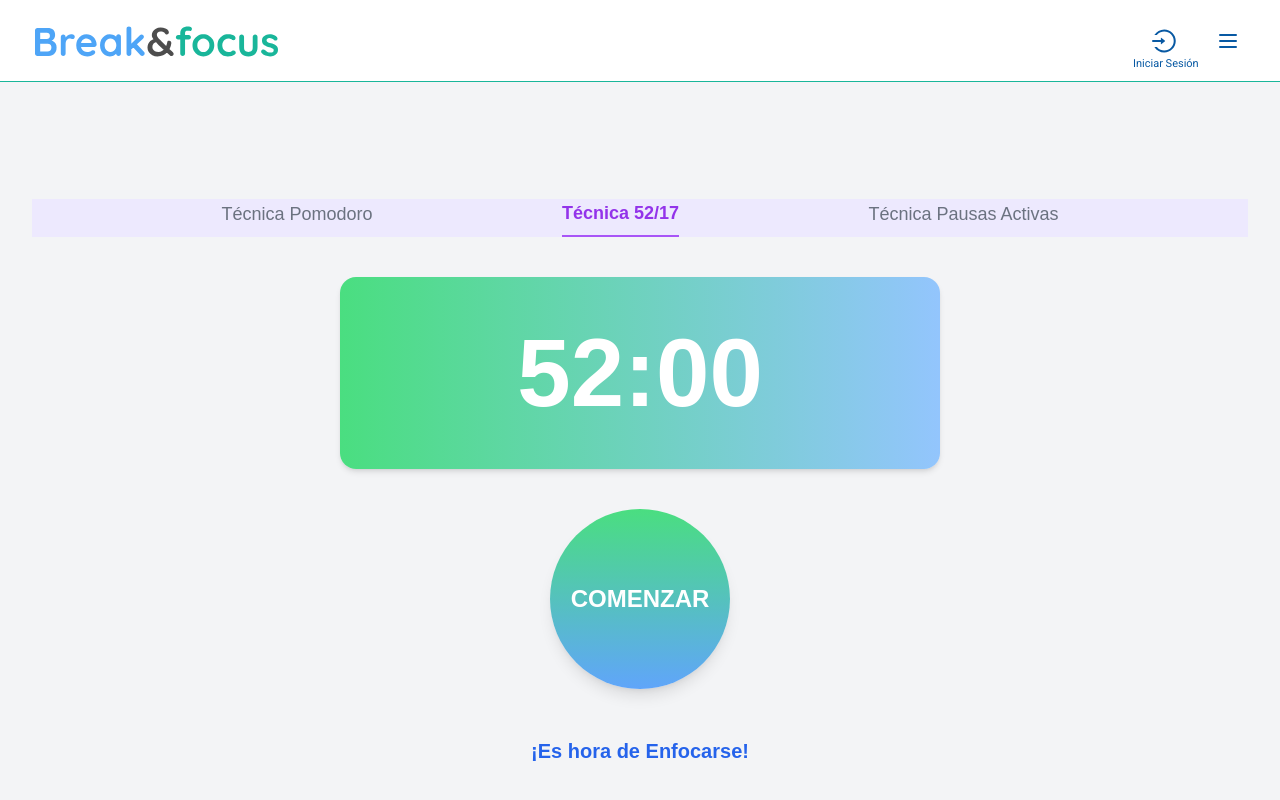
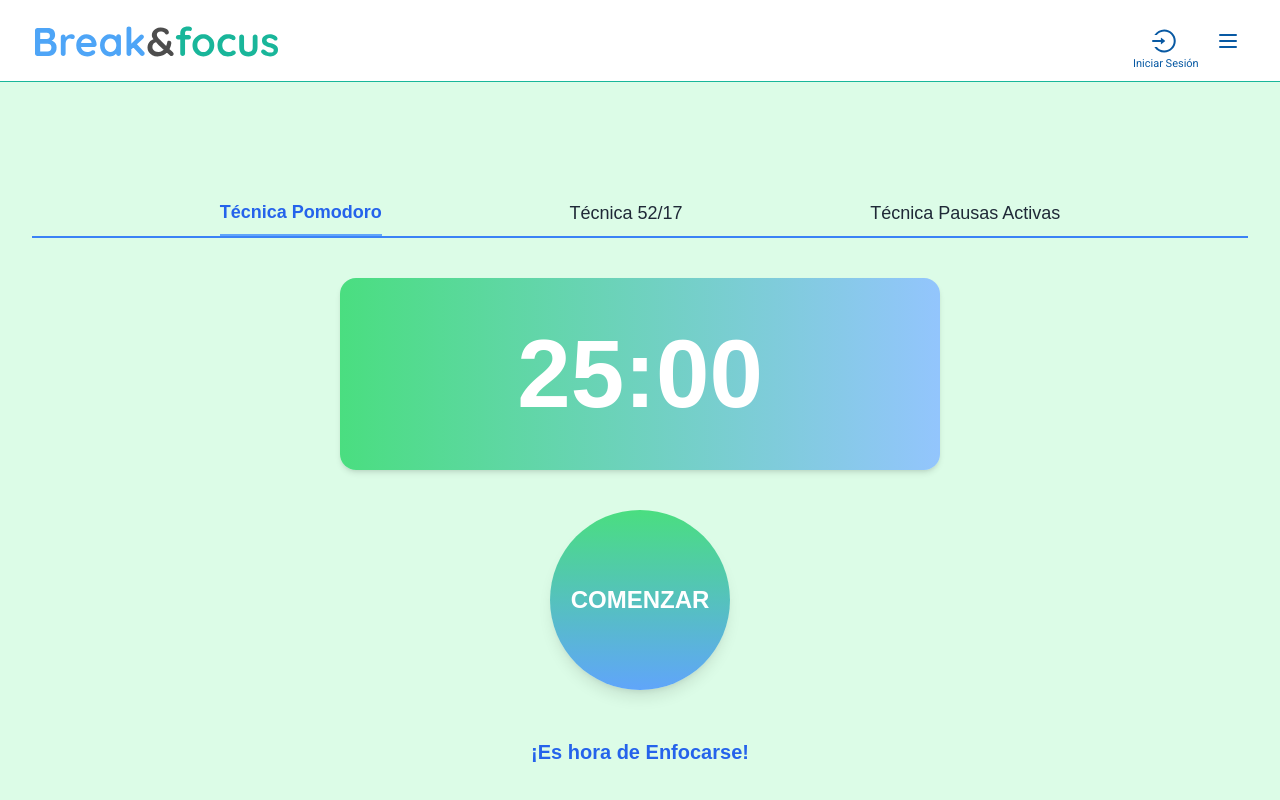
Before and after one commit to No-Country-simulation/s18-09-m-node-react, a Next.js app in the folder frontend/: page /home in a window 1280 px wide. Shown: the top 800 px of the page. Built offline with nearby package versions, Linux system fonts and the light colour scheme.

Commit message:
Style: Add BG color and text colors

```diff
--- a/frontend/src/app/home/page.tsx
+++ b/frontend/src/app/home/page.tsx
@@ -16,10 +16,10 @@ interface TimerConfig {
 
 const timerConfigs: Record<TimerMode, TimerConfig> = {
   pomodoro: {
-    workDuration: 0.1 * 60,
-    breakDuration: 0.1 * 60,
+    workDuration: 25 * 60,
+    breakDuration: 5 * 60,
     description: (
-      <div className="max-w-[1200px] relative px-8 py-8 b border-solid border-2 border-slate-300 min-h-[180px] mt-5 ">
+      <div className="max-w-[1200px] bg-white relative px-8 py-8 b border-solid border-2 border-slate-300 min-h-[180px] mt-5 ">
         <span className="font-bold">
           Maximiza tu productividad con intervalos de enfoque y descansos
           estratégicos.
@@ -33,8 +33,8 @@ const timerConfigs: Record<TimerMode, TimerConfig> = {
         Este ciclo te ayuda a mantener la motivación, reducir la procrastinación
         y evitar el agotamiento, permitiéndote lograr más en menos tiempo
         mientras cuidas tu bienestar mental.
-        <button className="absolute bottom-20 right-4 bg-violet-100 p-2 rounded-xl shadow-lg shadow-gray-500/50">
-          <Edit2 className="h-7 w-7 text-indigo-500" />
+        <button className="absolute bottom-20 right-4 bg-green-50 p-2 rounded-xl shadow-lg shadow-gray-500/50">
+          <Edit2 className="h-7 w-7 text-blue-500" />
         </button>
       </div>
     ),
@@ -43,7 +43,7 @@ const timerConfigs: Record<TimerMode, TimerConfig> = {
     workDuration: 52 * 60,
     breakDuration: 17 * 60,
     description: (
-      <div className="max-w-[1200px] relative px-8 py-8 b border-solid border-2 border-slate-300 min-h-[180px] mt-5">
+      <div className="max-w-[1200px] bg-white relative px-8 py-8 b border-solid border-2 border-slate-300 min-h-[180px] mt-5">
         <span className="font-bold">
           Optimiza tu rendimiento con sesiones largas y descansos estratégicos.
         </span>
@@ -56,20 +56,27 @@ const timerConfigs: Record<TimerMode, TimerConfig> = {
         Este método te permite mantener un enfoque sostenido en tareas
         importantes, mientras los descansos regulares te ayudan a renovar
         energías y prevenir el agotamiento.
-        <button className="absolute bottom-20 right-4 bg-violet-100 p-2 rounded-xl shadow-lg shadow-gray-500/50 ">
-          <Edit2 className="h-7 w-7 text-indigo-500" />
+        <button className="absolute bottom-20 right-4 bg-green-50 p-2 rounded-xl shadow-lg shadow-gray-500/50 ">
+          <Edit2 className="h-7 w-7 text-blue-500" />
         </button>
       </div>
     ),
   },
   "pausas-activas": {
-    workDuration: 55 * 60,
-    breakDuration: 5 * 60,
+    workDuration: 60 * 60,
+    breakDuration: 10 * 60,
     description: (
-      <div className="max-w-[1200px] relative px-8 py-8 b border-solid border-2 border-slate-300 min-h-[180px] mt-5">
-        Incorpora breves pausas de actividad física durante tu jornada laboral.
-        <button className="absolute bottom-20 right-4 bg-violet-100 p-2 rounded-xl shadow-lg shadow-gray-500/50">
-          <Edit2 className="h-7 w-7 text-indigo-500" />
+      <div className="max-w-[1200px] bg-white  relative px-8 py-8 b border-solid border-2 border-slate-300 min-h-[180px] mt-5">
+        <span className="font-bold">
+          Incorpora pausas activas en tu rutina laboral y marca una diferencia
+          significativa en tu bienestar general y en tu desempeño en el trabajo.
+        </span>
+        <br />
+        Estas pausas breves, que implican movimientos suaves y ejercicios,
+        aportan una serie de ventajas que van más allá de simplemente romper la
+        monotonía de la jornada.
+        <button className="absolute bottom-20 right-4 bg-green-50 p-2 rounded-xl shadow-lg shadow-gray-500/50">
+          <Edit2 className="h-7 w-7 text-blue-500" />
         </button>
       </div>
     ),
@@ -77,9 +84,9 @@ const timerConfigs: Record<TimerMode, TimerConfig> = {
 };
 
 export default function Home() {
-  const [time, setTime] = useState(52 * 60);
+  const [time, setTime] = useState(25 * 60);
   const [isRunning, setIsRunning] = useState(false);
-  const [mode, setMode] = useState<TimerMode>("52-17");
+  const [mode, setMode] = useState<TimerMode>("pomodoro");
   const [isWorkTime, setIsWorkTime] = useState(true);
   const [showNotification, setShowNotification] = useState(false);
   const [buttonText, setButtonText] = useState("Meditar");
@@ -184,19 +191,19 @@ export default function Home() {
   // };
 
   return (
-    <div className="min-h-screen bg-gray-100 flex flex-col items-center justify-around p-4">
+    <div className="min-h-screen bg-green-100 flex flex-col items-center justify-around p-4">
       <main className="text-2xl md:container md:mx-auto px-4 py-8 max-w-2xl ">
         <div
           className="flex flex-col justify-center mb-6 space-x-6 bg-transparent"
           onMouseEnter={handleWrapperMouseEnter}
           onMouseLeave={handleWrapperMouseLeave}
         >
-          <div className="flex justify-evenly bg-violet-100">
+          <div className="flex justify-evenly bg-green-100 border-b-2 border-blue-500">
             <button
               className={`text-lg pb-2  ${
                 mode === "pomodoro"
-                  ? "border-b-2 border-purple-500 text-purple-600 font-semibold"
-                  : "text-gray-500"
+                  ? "border-b-2 border-blue-400 text-blue-600 font-semibold"
+                  : "text-gray-800"
               }`}
               onMouseEnter={() => setHoveredMode("pomodoro")} // Hover triggers for Pomodoro
               onClick={() => switchMode("pomodoro")}
@@ -206,8 +213,8 @@ export default function Home() {
             <button
               className={`text-lg pb-2 ${
                 mode === "52-17"
-                  ? "border-b-2 border-purple-500 text-purple-600 font-semibold"
-                  : "text-gray-500"
+                  ? "border-b-2 border-blue-400 text-blue-600 font-semibold"
+                  : "text-gray-800"
               }`}
               onMouseEnter={() => setHoveredMode("52-17")}
               onClick={() => switchMode("52-17")}
@@ -217,8 +224,8 @@ export default function Home() {
             <button
               className={`text-lg pb-2 ${
                 mode === "pausas-activas"
-                  ? "border-b-2 border-purple-500 text-purple-600 font-semibold"
-                  : "text-gray-500"
+                  ? "border-b-2 border-blue-400 text-blue-600 font-semibold"
+                  : "text-gray-800"
               }`}
               onMouseEnter={() => setHoveredMode("pausas-activas")}
               onClick={() => switchMode("pausas-activas")}
@@ -227,7 +234,7 @@ export default function Home() {
             </button>
           </div>
           {hoveredMode && (
-            <span className="text-lg text-gray-600">
+            <span className="flex flex justify-center text-lg text-gray-600">
               {timerConfigs[hoveredMode].description}
             </span>
           )}
@@ -265,7 +272,11 @@ export default function Home() {
             <p className="text-gray-600 mt-2">
               Descansa tus ojos. Estira tus piernas. Respira. Relájate.
             </p>
-            <button className="bg-blue-400 text-white">{buttonText}</button>
+            {mode === "pausas-activas" && (
+              <button className="bg-green-500 text-white mt-2">
+                {buttonText}
+              </button>
+            )}
           </div>
         </div>
       )}
--- a/frontend/src/store/index.ts
+++ b/frontend/src/store/index.ts
@@ -1,10 +1,13 @@
-import { AppStoreI, UserI } from "@/types";
+import { AppStoreI, TechniqueI, UserI } from "@/types";
 import { create } from "zustand";
 import { persist } from "zustand/middleware";
 
 export const appStore = create<AppStoreI>()(
   persist(
     (set) => ({
+      techniques: null,
+      setTechniques: (techniques: TechniqueI[]) =>
+        set(() => ({ techniques: techniques })),
       isLoaderVisible: false,
       showLoader: () =>
         set(() => ({
@@ -19,7 +22,10 @@ export const appStore = create<AppStoreI>()(
     }),
     {
       name: "appStore",
-      partialize: (state) => ({ user: state.user }), // Solo persiste el estado del usuario.
+      partialize: (state) => ({
+        user: state.user,
+        techniques: state.techniques,
+      }), // Solo persiste el estado del usuario.
     }
   )
 );
```
Also changed, not shown: frontend/src/services/index.ts (+7 -6 lines), frontend/src/types/index.ts (+13 -1 lines).
